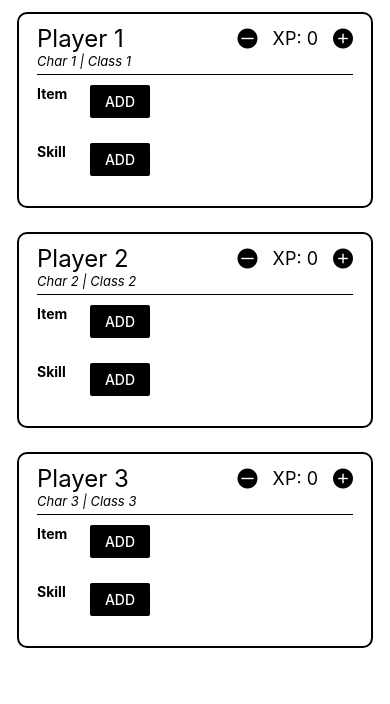
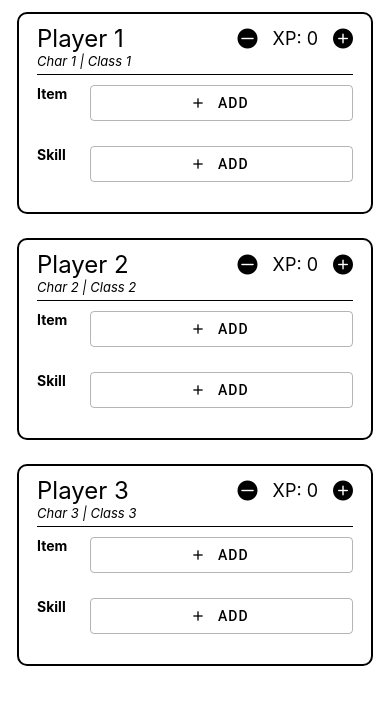
Before and after one commit to dmonzonis/descent-logbook, a React Native app: screen / in a window 390 px wide. Shown: the top 704 px of the page. Built offline with nearby package versions, Linux system fonts and the light colour scheme.

Commit message:
Use react native paper and adapt code

```diff
--- a/App.js
+++ b/App.js
@@ -1,6 +1,6 @@
 import React from 'react';
 import { StyleSheet, ScrollView, StatusBar } from 'react-native';
-
+import { Provider as PaperProvider } from 'react-native-paper';
 import HeroSheet from "./src/components/HeroSheet"
 
 export default function App() {
@@ -12,10 +12,12 @@ export default function App() {
     heros.push(<HeroSheet name="Player 3" character="Char 3" class="Class 3" key="3" />);
 
     return (
-        <ScrollView style={styles.container}>
-            <StatusBar />
-            {heros}
-        </ScrollView>
+        <PaperProvider>
+            <ScrollView style={styles.container}>
+                <StatusBar />
+                {heros}
+            </ScrollView>
+        </PaperProvider>
     );
 }
 
--- a/babel.config.js
+++ b/babel.config.js
@@ -2,5 +2,10 @@ module.exports = function(api) {
   api.cache(true);
   return {
     presets: ['babel-preset-expo'],
+    env: {
+        production: {
+          plugins: ['react-native-paper/babel'],
+        },
+    },
   };
 };
--- a/package.json
+++ b/package.json
@@ -12,6 +12,7 @@
     "react": "16.13.1",
     "react-dom": "16.13.1",
     "react-native": "https://github.com/expo/react-native/archive/sdk-40.0.1.tar.gz",
+    "react-native-paper": "^4.7.2",
     "react-native-web": "~0.13.12"
   },
   "devDependencies": {
--- a/src/components/HeroSheet.js
+++ b/src/components/HeroSheet.js
@@ -1,7 +1,6 @@
 import React, { useState } from 'react';
 import { Text, View, StyleSheet, Pressable } from 'react-native';
 import { AntDesign } from "@expo/vector-icons";
-
 import ItemList from "./ItemList";
 
 
@@ -9,6 +8,7 @@ export default function HeroSheet(props) {
     const [xp, setXp] = useState(0);
     const [skills, setSkills] = useState([]);
     const [items, setItems] = useState([]);
+    const [giveModalVisible, setGiveModalVisible] = useState(false);
 
     const modifyXp = (amount) => {
         if (xp + amount >= 0) {
@@ -27,6 +27,7 @@ export default function HeroSheet(props) {
     const giveItemHandler = (idx) => {
         // Item type is implied to be "item"; one cannot sell skills
         // TODO: Show modal asking who to give the item to
+        setGiveModalVisible(true);
     }
 
     const sellItemHandler = (idx) => {
@@ -42,6 +43,9 @@ export default function HeroSheet(props) {
     }
 
     return (
+        <View>
+            {/* <ModalGiveItem visible={giveModalVisible} onClose={() => setGiveModalVisible(false)} /> */}
+
             <View style={styles.heroSheet}>
                 <View style={styles.nameArea}>
                     <Text style={styles.heroName}>{props.name}</Text>
@@ -74,6 +78,7 @@ export default function HeroSheet(props) {
                     />
                 </View>
             </View >
+        </View>
     );
 }
 
--- a/src/components/Item.js
+++ b/src/components/Item.js
@@ -1,6 +1,6 @@
 import React from 'react';
-import { View, Text, Pressable, StyleSheet } from 'react-native';
-import { AntDesign } from '@expo/vector-icons';
+import { View, Text, StyleSheet } from 'react-native';
+import { IconButton } from 'react-native-paper';
 
 export default function Item(props) {
     return (
@@ -8,19 +8,13 @@ export default function Item(props) {
             <Text style={styles.itemText}>{props.name}</Text>
             <View style={styles.buttonArea}>
                 {props.onGive &&
-                    <Pressable onPress={props.onGive}>
-                        <AntDesign name="swap" size={20} color="black" style={styles.button} />
-                    </Pressable>
+                    <IconButton icon="share" color="black" size={20} onPress={props.onGive} />
                 }
                 {props.onSell &&
-                    <Pressable onPress={props.onSell}>
-                        <AntDesign name="isv" size={20} color="black" style={styles.button} />
-                    </Pressable>
+                    <IconButton icon="delete" color="black" size={20} onPress={props.onSell} />
                 }
                 {props.onDelete &&
-                    <Pressable onPress={props.onDelete}>
-                        <AntDesign name="delete" size={20} color="black" style={styles.button} />
-                    </Pressable>
+                    <IconButton icon="delete" color="black" size={20} onPress={props.onDelete} />
                 }
             </View>
         </View>
@@ -47,7 +41,4 @@ const styles = StyleSheet.create({
         flex: 1,
         justifyContent: "flex-end",
     },
-    button: {
-        marginLeft: 10,
-    }
 });
--- a/src/components/ItemList.js
+++ b/src/components/ItemList.js
@@ -1,5 +1,6 @@
 import React from 'react';
-import { View, Text, StyleSheet, Button } from 'react-native';
+import { View, Text, StyleSheet } from 'react-native';
+import { Button } from 'react-native-paper';
 
 import Item from "./Item";
 
@@ -28,9 +29,7 @@ export default function ItemList(props) {
             </Text>
             <View style={styles.list}>
                 {itemListRender}
-                <View style={styles.button}>
-                    <Button title="ADD" color="black" onPress={props.onAdd} />
-                </View>
+                <Button color="black" icon="plus" mode="outlined" onPress={props.onAdd}>ADD</Button>
             </View>
         </View>
     );
@@ -49,7 +48,4 @@ const styles = StyleSheet.create({
     list: {
         flex: 5
     },
-    button: {
-        width: "23%",
-    },
 });
```
Also changed, not shown: 1 other file (tests, documents, lock files or other folders). Lines whose indentation alone changed are shown as unchanged.
